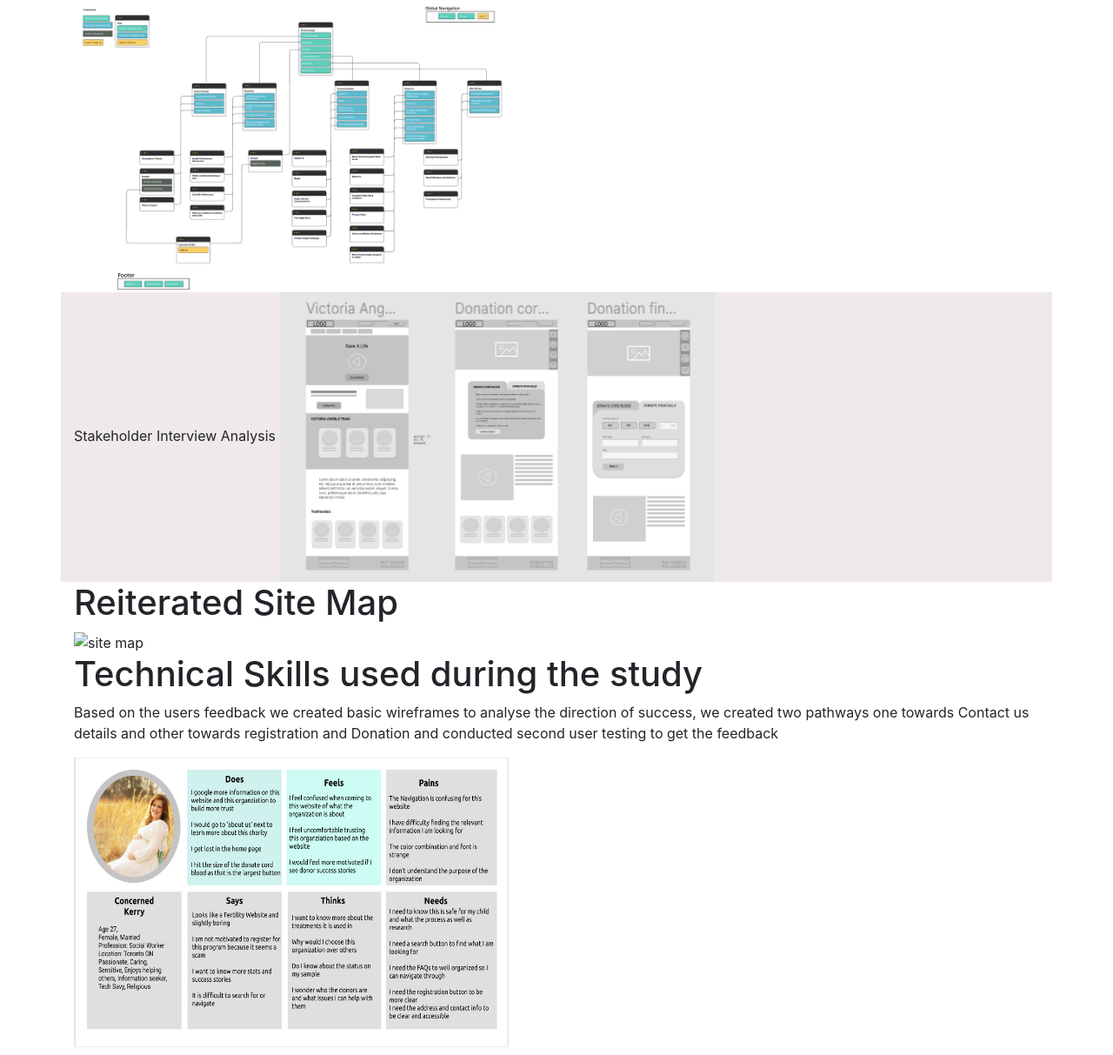
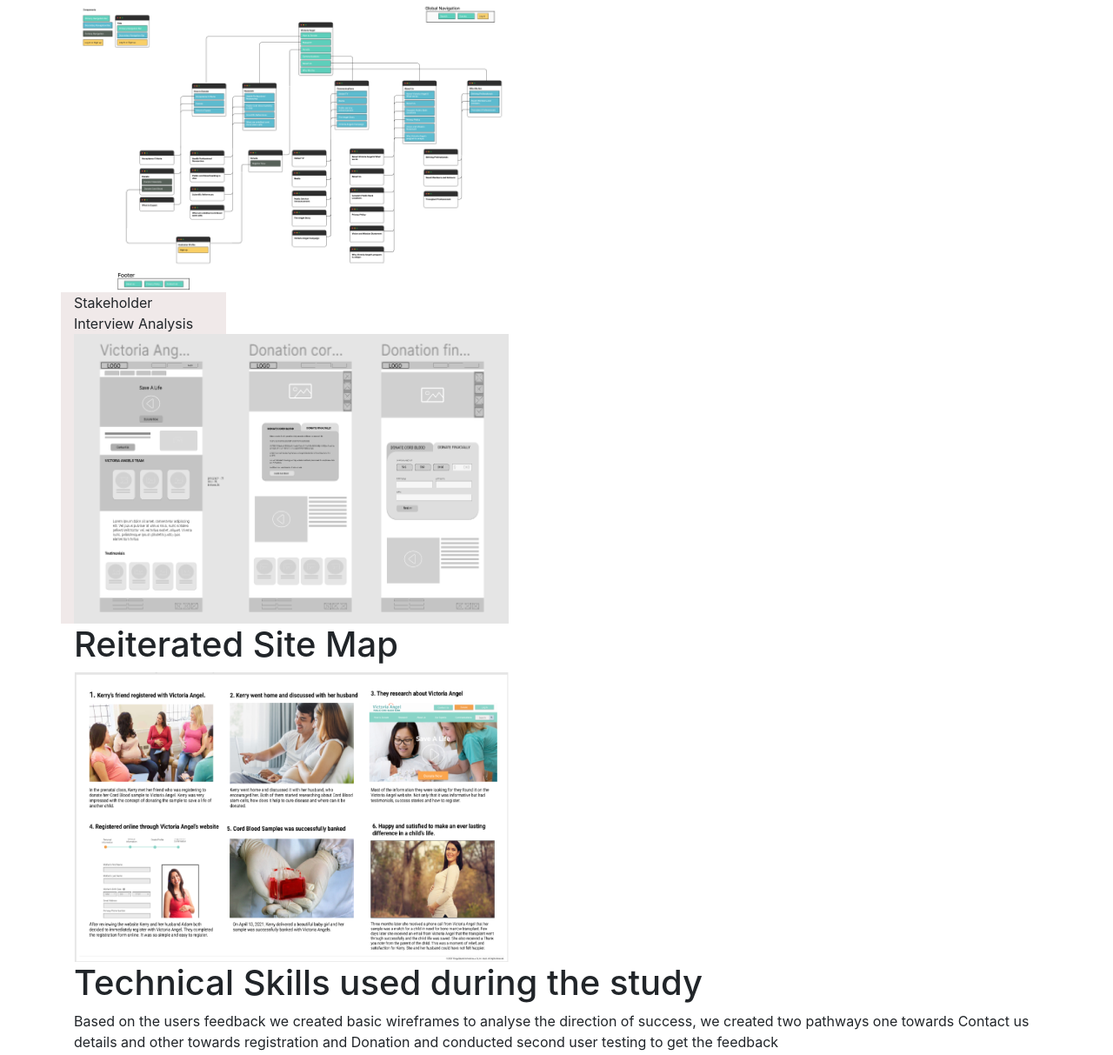
Before and after one commit to poonamsharma462/Assignment20, a plain HTML site: page index.html in a window 1280 px wide. Shown: the part 867-2080 px from the top of the page at 87% size. Drawn offline with nearby package versions, Linux system fonts and the light colour scheme.

Commit message:
Update index.html

```diff
--- a/index.html
+++ b/index.html
@@ -71,18 +71,18 @@ Not suitable Colour scheme and images
             <p>User Interview Analysis - Based on 5 interviews from the mothers to be and
                 survey conducted on more then 30 people and their
                  judgment we came up with users feedback</p>
-                 <img src="/Image/Capture.PNG" alt="Pain points" width="500" height="333">
+                 <img src="Image/Capture.PNG" alt="Pain points" width="500" height="333">
         <div class="row">
-          <div class="col-sm-12" style="background-color:rgb(240, 233, 233);">
+          <div class="col-sm-2" style="background-color:rgb(240, 233, 233);">
             Stakeholder Interview Analysis
-            <img src="/image/Capture 1.PNG" alt="interview" width="500" height="333">
+            <img src="Image/Capture 1.PNG" alt="interview" width="500" height="333">
 
           </div>
         </div>
       </div>
       <div class="container">
         <h1>Reiterated Site Map</h1>
-        <img src="/image/Capture 2.PNG" alt="site map" width="500" height="333">
+        <img src="Image/Capture2.PNG" alt="site map" width="500" height="333">
 
           </div>
           <div class="container">
@@ -91,7 +91,7 @@ Not suitable Colour scheme and images
 Based on the users feedback we created basic wireframes to analyse the direction of success,
  we created two pathways one towards Contact us details and other towards registration and Donation and
  conducted second user testing to get the feedback</p>
-            <img src="/image/Capture4.PNG" alt="highfi wireframing" width="500" height="333">
+            <img src="Image/Capture4.PNG" alt="highfi wireframing" width="500" height="333">
 
               </div>
 
```
